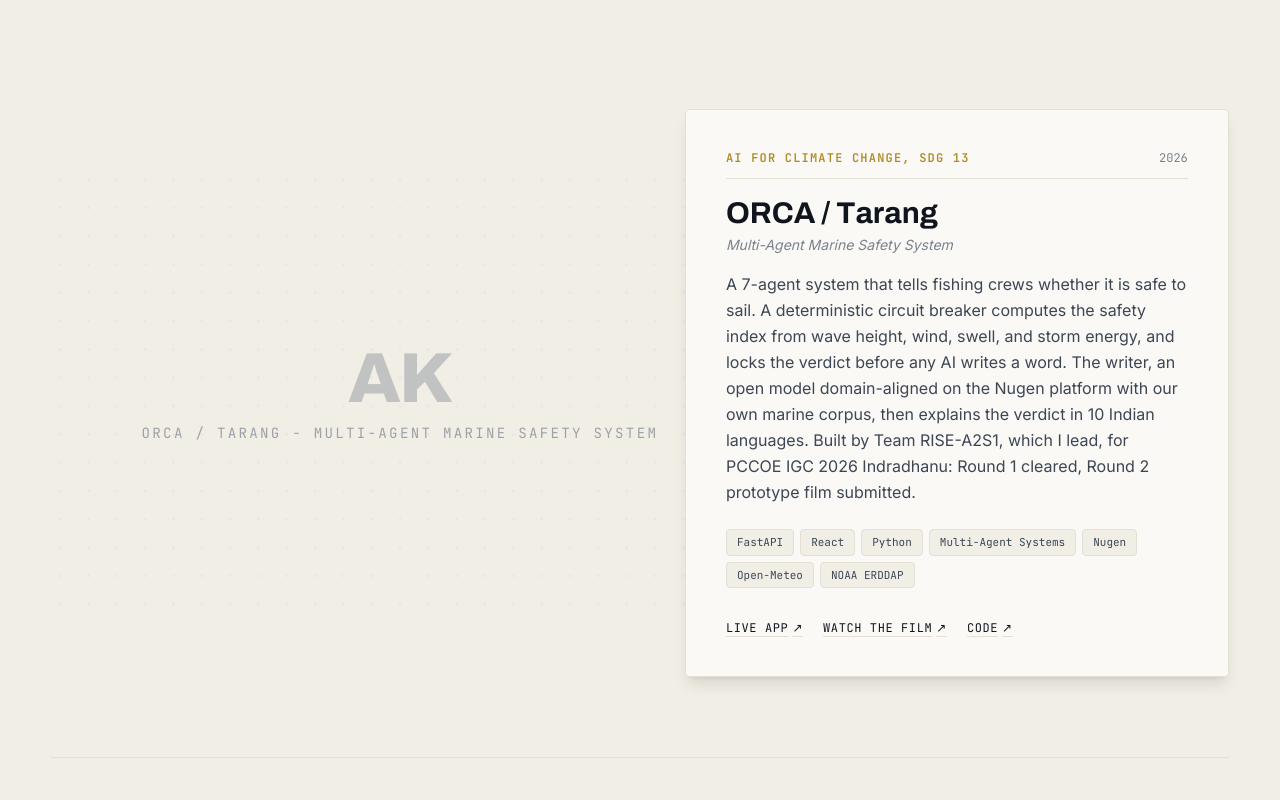
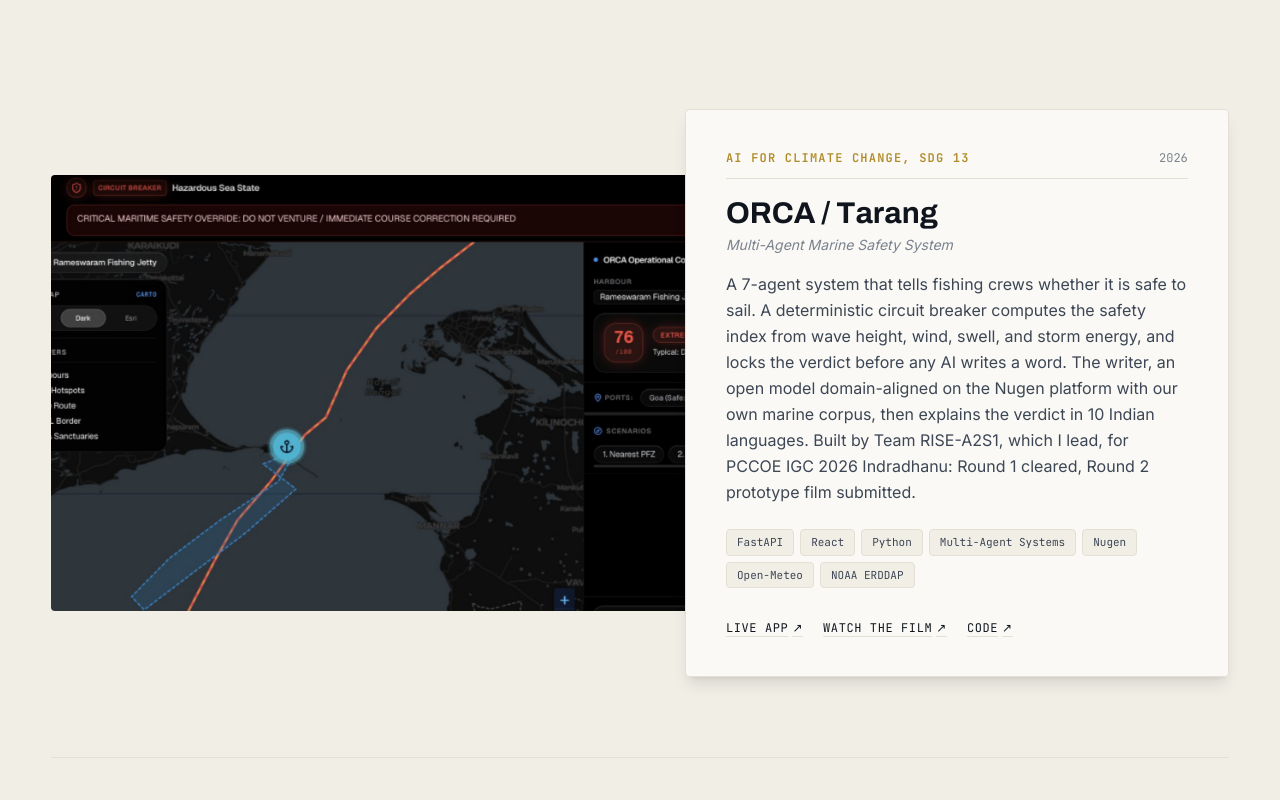
Before and after one commit to Aditya1kumbhar/Portfolio, a Next.js app: page / in a window 1280 px wide. Shown: the part 3100-3900 px from the top of the page. Built offline with nearby package versions, Linux system fonts and the light colour scheme.

Commit message:
Work cards: render real project screenshots

```diff
--- a/src/components/Work.tsx
+++ b/src/components/Work.tsx
@@ -5,7 +5,6 @@ import gsap from 'gsap'
 import { ScrollTrigger } from 'gsap/ScrollTrigger'
 import { SplitText } from 'gsap/SplitText'
 import SectionHeader from './SectionHeader'
-import PlaceholderImage from './PlaceholderImage'
 import { projects } from '@/data/content'
 import { useCursor } from '@/hooks/useCursor'
 import { useReveal } from '@/hooks/useReveal'
@@ -40,11 +39,17 @@ function ProjectCard({ project, isEven }: ProjectCardProps) {
         >
           <div className="project-zoom w-full will-change-transform">
             <div className="transition-transform duration-700 ease-out group-hover:scale-[1.04]">
-              <PlaceholderImage
-                aspectRatio="16/10"
-                title={`${project.name} - ${project.subtitle}`}
-                className="w-full"
-              />
+              <div
+                className="relative w-full overflow-hidden border border-[var(--color-line)] bg-[var(--color-paper-alt)]"
+                style={{ aspectRatio: '16/10' }}
+              >
+                <img
+                  src={project.image}
+                  alt={`${project.name} - ${project.subtitle}`}
+                  loading="lazy"
+                  className="absolute inset-0 h-full w-full object-cover"
+                />
+              </div>
             </div>
           </div>
         </div>
```
